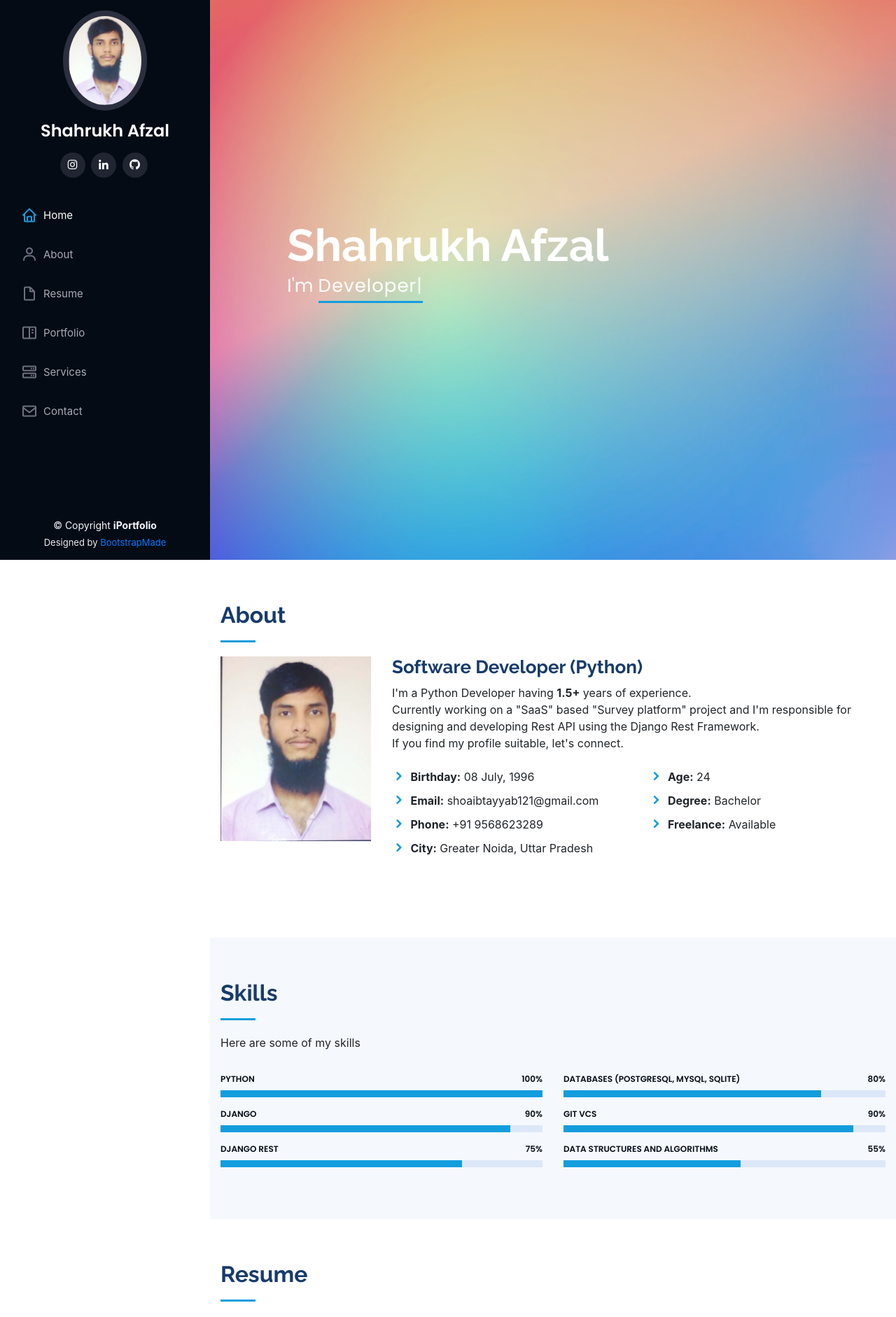
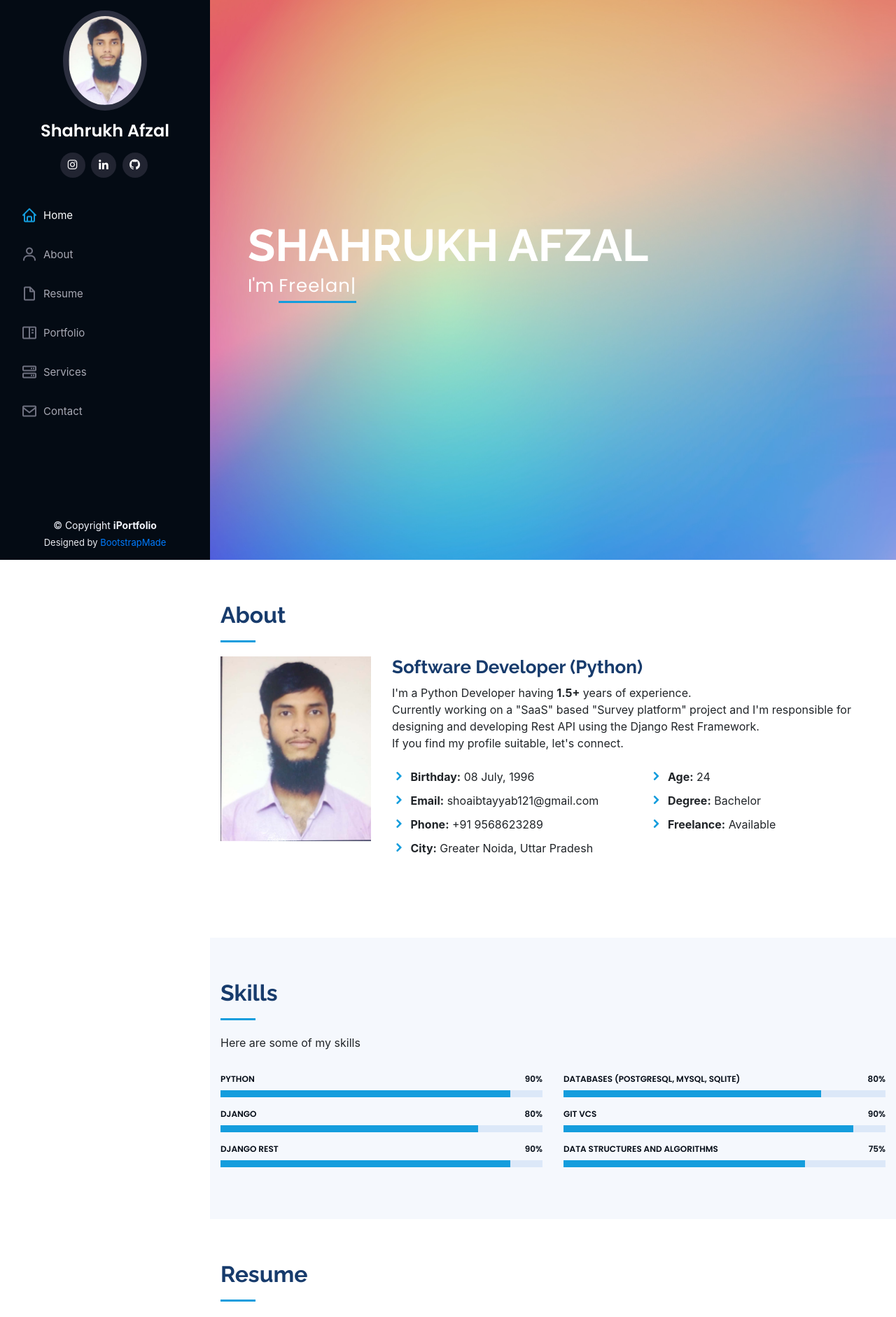
Before and after one commit to ShahrukhAfzal/mywebsite, a Django app: page / in a window 1280 px wide. Shown: the top 1882 px of the page at 70% size. Run offline with Django 3.2, Linux system fonts and the light colour scheme; some libraries are stand-ins or nearby versions.

Commit message:
Updated the code

```diff
--- a/homepage/static/css/style.css
+++ b/homepage/static/css/style.css
@@ -217,7 +217,7 @@
 
 #hero:before {
   content: "";
-  background: rgba(0, 0, 0, 0.1);
+  background: rgba(33, 37, 41, 1);
   position: absolute;
   bottom: 0;
   top: 0;
--- a/homepage/templates/index.html
+++ b/homepage/templates/index.html
@@ -77,8 +77,8 @@
   <!-- ======= Hero Section ======= -->
   <section id="hero" class="d-flex flex-column justify-content-center align-items-center">
     <div class="hero-container" data-aos="fade-in">
-      <h1>Shahrukh Afzal</h1>
-      <p>I'm <span class="typed" data-typed-items="Designer, Developer, Freelancer, Photographer"></span></p>
+      <h1>SHAHRUKH AFZAL</h1>
+      <p>I'm <span class="typed" data-typed-items="Software Developer, Freelancer, Traveller"></span></p>
     </div>
   </section><!-- End Hero -->
 
@@ -139,23 +139,23 @@
           <div class="col-lg-6" data-aos="fade-up">
 
             <div class="progress">
-              <span class="skill">Python <i class="val">100%</i></span>
-              <div class="progress-bar-wrap">
-                <div class="progress-bar" role="progressbar" aria-valuenow="100" aria-valuemin="0" aria-valuemax="100"></div>
-              </div>
-            </div>
-
-            <div class="progress">
-              <span class="skill">Django <i class="val">90%</i></span>
+              <span class="skill">Python <i class="val">90%</i></span>
               <div class="progress-bar-wrap">
                 <div class="progress-bar" role="progressbar" aria-valuenow="90" aria-valuemin="0" aria-valuemax="100"></div>
               </div>
             </div>
 
             <div class="progress">
-              <span class="skill">Django Rest <i class="val">75%</i></span>
+              <span class="skill">Django <i class="val">80%</i></span>
               <div class="progress-bar-wrap">
-                <div class="progress-bar" role="progressbar" aria-valuenow="75" aria-valuemin="0" aria-valuemax="100"></div>
+                <div class="progress-bar" role="progressbar" aria-valuenow="80" aria-valuemin="0" aria-valuemax="100"></div>
+              </div>
+            </div>
+
+            <div class="progress">
+              <span class="skill">Django Rest <i class="val">90%</i></span>
+              <div class="progress-bar-wrap">
+                <div class="progress-bar" role="progressbar" aria-valuenow="90" aria-valuemin="0" aria-valuemax="100"></div>
               </div>
             </div>
 
@@ -178,9 +178,9 @@
             </div>
 
             <div class="progress">
-              <span class="skill">Data Structures and Algorithms <i class="val">55%</i></span>
+              <span class="skill">Data Structures and Algorithms <i class="val">75%</i></span>
               <div class="progress-bar-wrap">
-                <div class="progress-bar" role="progressbar" aria-valuenow="55" aria-valuemin="0" aria-valuemax="100"></div>
+                <div class="progress-bar" role="progressbar" aria-valuenow="75" aria-valuemin="0" aria-valuemax="100"></div>
               </div>
             </div>
 
```
